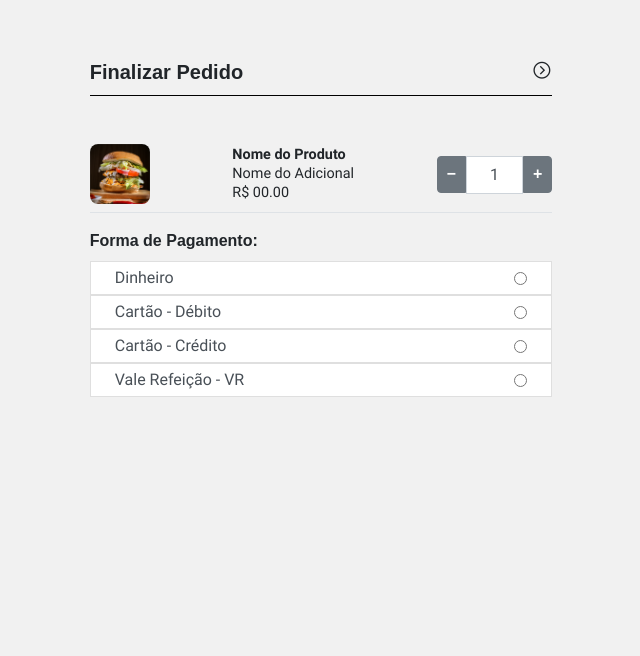
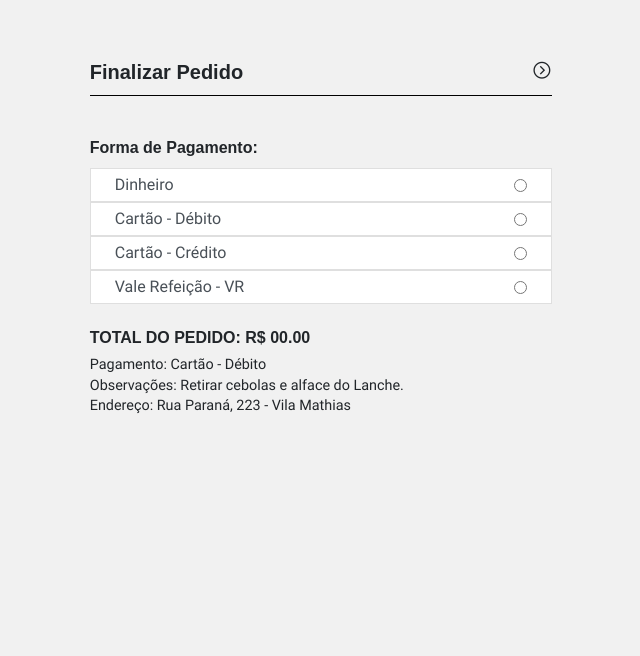
Before and after one commit to m-mazza/agilizae_food_service, a PHP site: page /finalizar in a window 1280 px wide. Shown: the top 656 px of the page, without its empty margins (319-959 px from the left). Run offline with PHP 8.4, Linux system fonts and the light colour scheme; some libraries are stand-ins or nearby versions; some web fonts are replaced.

Commit message:
segunda atualização - 01/05/2023

```diff
--- a/assets/js/carrinho.js
+++ b/assets/js/carrinho.js
@@ -26,7 +26,7 @@
 
 
     console.log( displayVal );
-    $('#totalProduto').html('R$ '+ displayVal);
+    $('#totalProduto').html('R$ '+ displayVal+',00');
 
     return displayVal;
 }
--- a/assets/js/main.js
+++ b/assets/js/main.js
@@ -3,7 +3,6 @@
     $('#input-imagem-produto').toggleClass('d-none');
     $('#input-imagem-produto').toggleClass('d-flex');
 }
-
 
 $(document).ready(function () {
 
--- a/finalizar.php
+++ b/finalizar.php
@@ -16,18 +16,6 @@
                         </div>
                     </div>
 
-
-                    <div id="finalProd" class="mb-3 py-2 border-bottom">
-                        <div class="prodWrapper">
-                            <img src="assets/img/produtos/prod_1.png">
-                                <div class="prodInfo">
-                                    <p>Nome do Produto</p>
-                                    <p>Nome do Adicional</p>
-                                    <p>R$ 00.00</p>
-                                </div>
-                            <input type="number" value="1" min="1" max="100" step="1">
-                        </div>
-                    </div>
 
                     <div class="mt-2 mb-4">
                         <p class="my-2"><strong>Forma de Pagamento:</strong></p>
@@ -66,15 +54,16 @@
                             </label>
                         </div>
                     </div>
-
-
-                    <div class="finalarea">
+                    <div class="mt-2 mb-4">
                         <h6><strong>TOTAL DO PEDIDO: R$ 00.00</strong></h6>
                         <div class="infoFinal">
                             <p>Pagamento: Cartão - Débito</p>
                             <p>Observações: Retirar cebolas e alface do Lanche.</p>
                             <p>Endereço: Rua Paraná, 223 - Vila Mathias</p>
                         </div>
+                    </div>
+
+                    <div class="finalarea">
                         <a href="finalizar" class="btn btn-primary w-100">finalizar pedido</a>
                     </div>
                 </div>
--- a/inc/prodcard.php
+++ b/inc/prodcard.php
@@ -12,13 +12,10 @@
     }
 }
 
-
 foreach($listaAgrupada as $cod => $itemAgrupado){
 
     echo "<section id='cat-$cod'>";
-
-        foreach($itemAgrupado as $rowProduto){
-?>
+    foreach($itemAgrupado as $rowProduto){ ?>
 
 <div class="row no-gutters justify-content-center">
     <div class="col-12">
--- a/produto.php
+++ b/produto.php
@@ -69,8 +69,8 @@
                         </div>
 
                         <div id="cart" class="d-flex align-items-center justify-content-between">
-                            <input type="number" name="qtd" value="1" min="1" max="100" step="1">
-                            <button type="submit" class="btn btn-primary">Adicionar&nbsp;&nbsp;<strong id="totalProduto">R$ 00.00</strong></button>
+                            <input type="number" name="qtd" value="0" min="0" max="100" step="1">
+                            <button type="submit" class="btn btn-primary">Adicionar&nbsp;&nbsp;<strong id="totalProduto">R$ 00,00</strong></button>
                         </div>
                     </form>
                     <div class="my-2 text-center">
```
Lines whose indentation alone changed are shown as unchanged.
